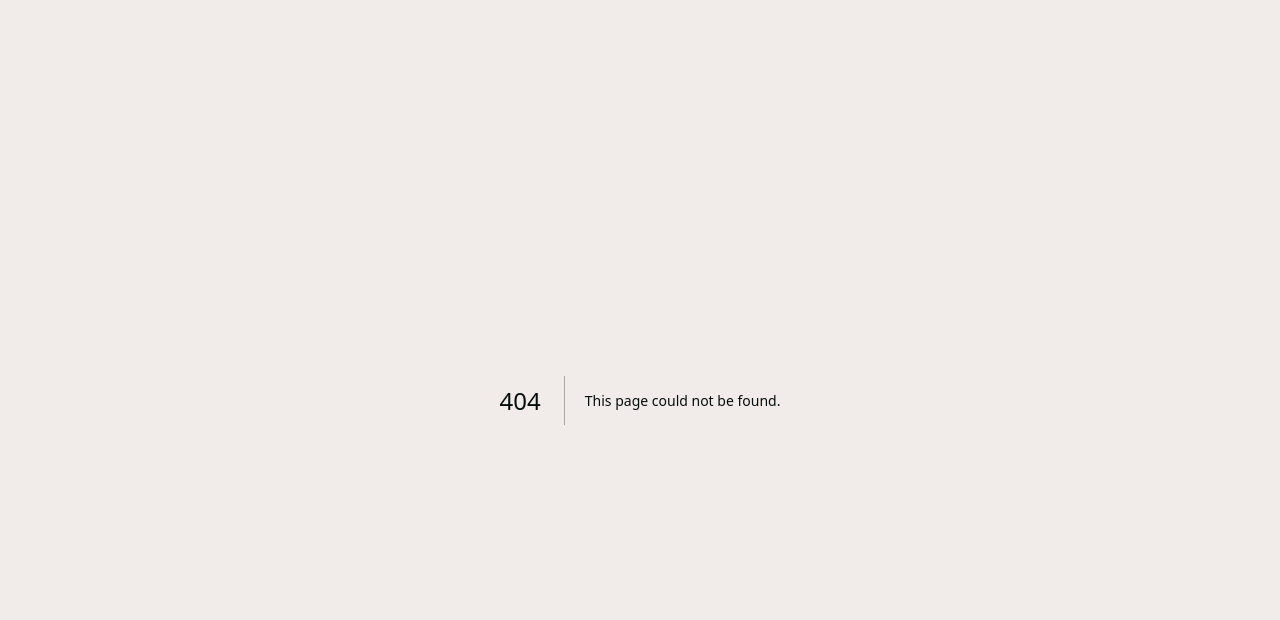
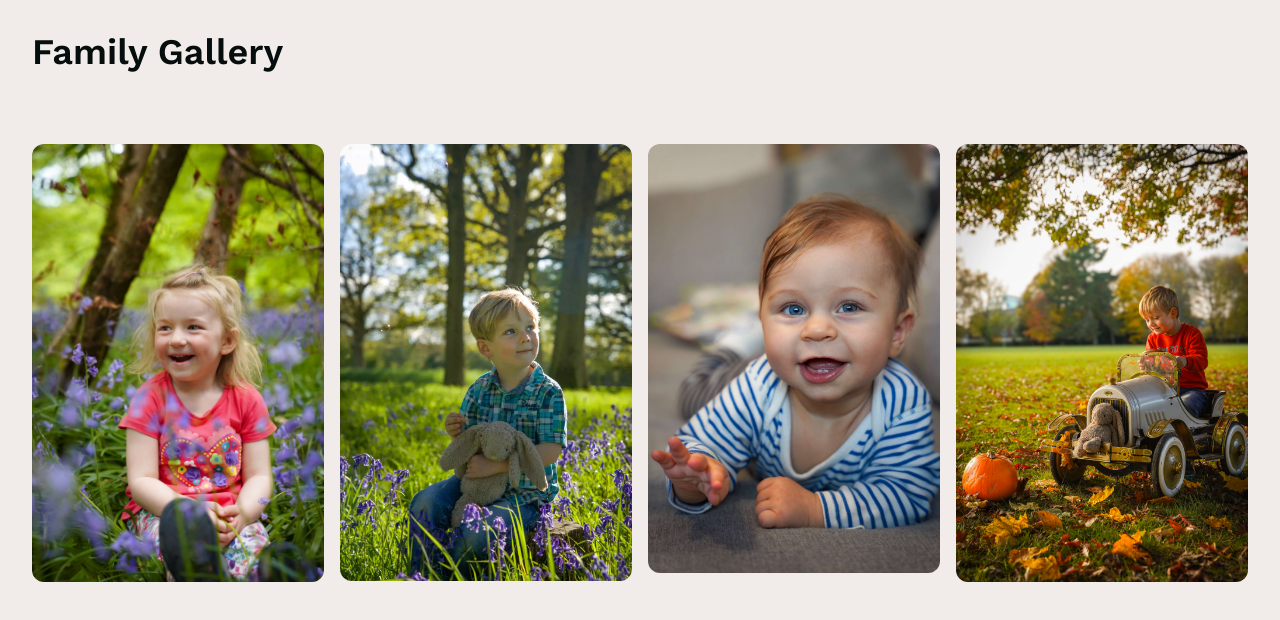
Before and after one commit to lucas-dash/Photography-Portfolio, a Next.js app: page /family in a window 1280 px wide. Before the commit this address had no page. Shown: the top 620 px of the page. Built offline with nearby package versions, Linux system fonts and the light colour scheme.

Commit message:
gallery layout

```diff
--- /dev/null
+++ b/src/app/family/page.tsx
@@ -0,0 +1,18 @@
+import { Metadata } from 'next';
+import SectionHeader from '@/components/SectionHeader';
+import Gallery from '@/components/Gallery';
+import { galleryImages } from '@/lib/gallery';
+
+export const metadata: Metadata = {
+  title: 'Family Gallery',
+  description: 'Family photoshooting',
+};
+
+export default function Family() {
+  return (
+    <main className="container">
+      <SectionHeader title="Family Gallery" />
+      <Gallery images={galleryImages[1].images} alt="Family Images" />
+    </main>
+  );
+}
--- a/src/app/layout.tsx
+++ b/src/app/layout.tsx
@@ -5,8 +5,12 @@ import './globals.css';
 const workSans = Work_Sans({ subsets: ['latin'] });
 
 export const metadata: Metadata = {
-  title: 'Lucie Homolkova Portfolio',
-  description: 'Lucie Homolkova photography portfolio',
+  title: {
+    default: 'Lucie Homolkova Portfolio',
+    template: '%s - Lucie Homolkova Portfolio',
+  },
+  description: 'Horsham photoshooting',
+  keywords: ['Photo', 'Photoshooting'],
 };
 
 export default function RootLayout({
--- /dev/null
+++ b/src/app/newborn/page.tsx
@@ -0,0 +1,15 @@
+import SectionHeader from '@/components/SectionHeader';
+import { Metadata } from 'next';
+
+export const metadata: Metadata = {
+  title: 'Newborn Gallery',
+  description: 'Newborn photoshooting',
+};
+
+export default function Newborn() {
+  return (
+    <main className="container">
+      <SectionHeader title="Newborn Gallery" />
+    </main>
+  );
+}
--- /dev/null
+++ b/src/components/Gallery.tsx
@@ -0,0 +1,24 @@
+import Image from 'next/image';
+
+type Props = {
+  images: string[];
+  alt: string;
+};
+export default function Gallery({ images, alt }: Props) {
+  return (
+    <section className="max-[450px]:columns-1 columns-2 md:columns-3 lg:columns-4 space-y-4 my-10">
+      {images.map((img) => {
+        return (
+          <Image
+            key={img}
+            src={img}
+            alt={alt}
+            width={400}
+            height={300}
+            className="object-cover rounded-xl"
+          />
+        );
+      })}
+    </section>
+  );
+}
--- a/src/components/ImageColumn.tsx
+++ b/src/components/ImageColumn.tsx
@@ -19,7 +19,7 @@ export default function ImageColumn() {
   return (
     <section
       id="showcase"
-      className="min-h-screen columns-2 lg:columns-4 space-y-4 -mb-10 pt-4  px-2"
+      className="min-h-screen columns-2 lg:columns-4 space-y-4 -mb-10 pt-4 px-2"
     >
       {images.map((src, index) => {
         return (
--- a/src/components/Navbar.tsx
+++ b/src/components/Navbar.tsx
@@ -40,6 +40,7 @@ export default function Navbar() {
             smooth={true}
             duration={600}
             className="cursor-pointer text-lg"
+            aria-description="scroll to about me section"
           >
             About
           </Link>
@@ -52,6 +53,7 @@ export default function Navbar() {
             smooth={true}
             duration={600}
             className="cursor-pointer text-lg"
+            aria-description="scroll to gallery section"
           >
             Gallery
           </Link>
@@ -77,6 +79,7 @@ export default function Navbar() {
           smooth={true}
           duration={600}
           className="cursor-pointer"
+          aria-description="scroll to contact section"
         >
           Contact
         </Link>
--- /dev/null
+++ b/src/components/SectionHeader.tsx
@@ -0,0 +1,10 @@
+type SectionHeaderProps = {
+  title: string;
+};
+export default function SectionHeader({ title }: SectionHeaderProps) {
+  return (
+    <section className="max-sm:text-center py-8">
+      <h1 className="text-3xl md:text-4xl font-semibold">{title}</h1>
+    </section>
+  );
+}
--- a/src/components/Testimonials.tsx
+++ b/src/components/Testimonials.tsx
@@ -9,7 +9,7 @@ export default function Testimonials() {
   return (
     <section className="flex flex-col items-center gap-3 md:gap-10 md:px-16 md:w-max md:mb-10">
       <article className="flex items-start gap-6 w-full justify-center md:justify-start">
-        <div className="flex flex-col items-center px-1">
+        <div className="flex flex-col items-center px-1 ">
           <p className="font-bold text-3xl md:text-4xl">{experience}+</p>
           <p className="text-text-gray text-xs text-center">
             Years of <br /> Experience
--- a/src/lib/gallery.ts
+++ b/src/lib/gallery.ts
@@ -40,4 +40,4 @@ export const galleryImages = [
       '/photos/materniny/4.jpg',
     ],
   },
-] as const;
+];
```
